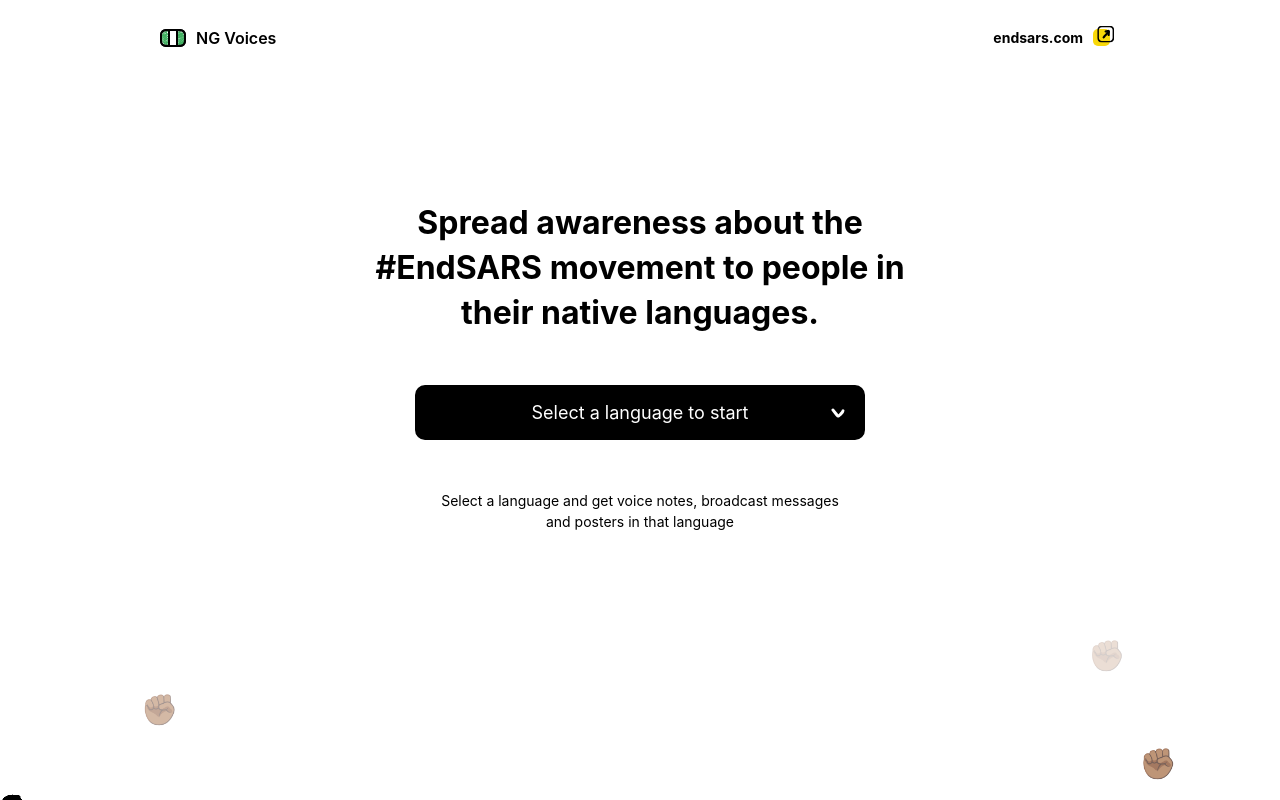
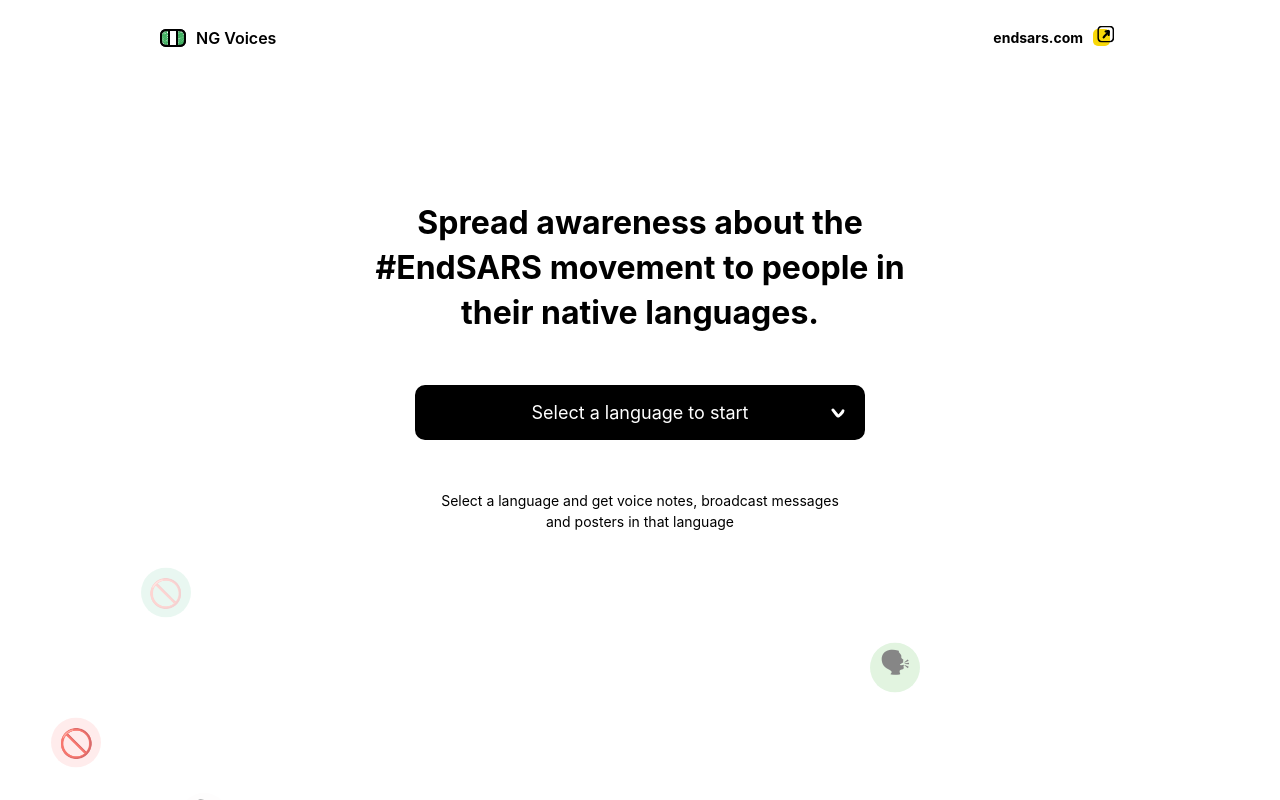
Before and after one commit to onyekvchi/ng-voices, a Nuxt app: page / in a window 1280 px wide. Built offline with nearby package versions, Linux system fonts and the light colour scheme; a web font is replaced by a local one; what v-clipboard would draw is missing.

Commit message:
Add background color to emojis

```diff
--- a/layouts/default.vue
+++ b/layouts/default.vue
@@ -16,7 +16,7 @@
         </div>
       </div>
     </nav>
-    <div ref="emojis" class="c-emojis"></div>
+    <div v-if="$route.name === 'index'" ref="emojis" class="c-emojis"></div>
     <Nuxt />
   </div>
 </template>
@@ -26,7 +26,7 @@ export default {
   name: 'Default',
   data() {
     return {
-      emojis: ['✊🏾', ' 📣', '🗣'],
+      emojis: ['✊🏾', ' 📣', '🗣', '🚫'],
       disabledEmojiList: [],
     }
   },
@@ -37,7 +37,7 @@ export default {
     createEmojiList() {
       const emojiList = []
       for (let index = 0; index < this.emojis.length; index++) {
-        for (let i = 0; i < 20; i++) {
+        for (let i = 0; i < 15; i++) {
           const span = `<span>${this.emojis[index]}</span>`
           emojiList.push(span)
         }
@@ -56,11 +56,18 @@ export default {
 
       this.disabledEmojiList.splice(index, 1)
 
+      const randomColor = `rgba(${Math.floor(
+        Math.random() * 256
+      )}, ${Math.floor(Math.random() * 256)}, ${Math.floor(
+        Math.random() * 256
+      )}, 0.5)`
+
       emoji.style.setProperty('--trans-duration', '0s')
       emoji.style.setProperty('--opacity', '1')
       emoji.style.setProperty('--trans-value', '0%')
       // emoji.style.setProperty('--bottom', '-4rem')
       emoji.style.left = `${x}%`
+      emoji.style.background = randomColor
 
       setTimeout(() => {
         emoji.style.setProperty('--trans-duration', '4s')
@@ -85,19 +92,25 @@ export default {
   height: 100vh;
   bottom: 0;
   left: 0;
-  font-size: 3rem;
+  font-size: 2.8rem;
   z-index: -1;
 
   span {
     --trans-duration: 4s;
     --trans-value: 0%;
     --opacity: 1;
-    --bottom: -4rem;
+    --bottom: -5rem;
     position: absolute;
     bottom: var(--bottom);
     opacity: var(--opacity);
     transform: translateY(var(--trans-value));
     transition: var(--trans-duration) linear;
+    border-radius: 100px;
+    width: 50px;
+    height: 50px;
+    display: flex;
+    justify-content: center;
+    align-items: center;
   }
 }
 
```
